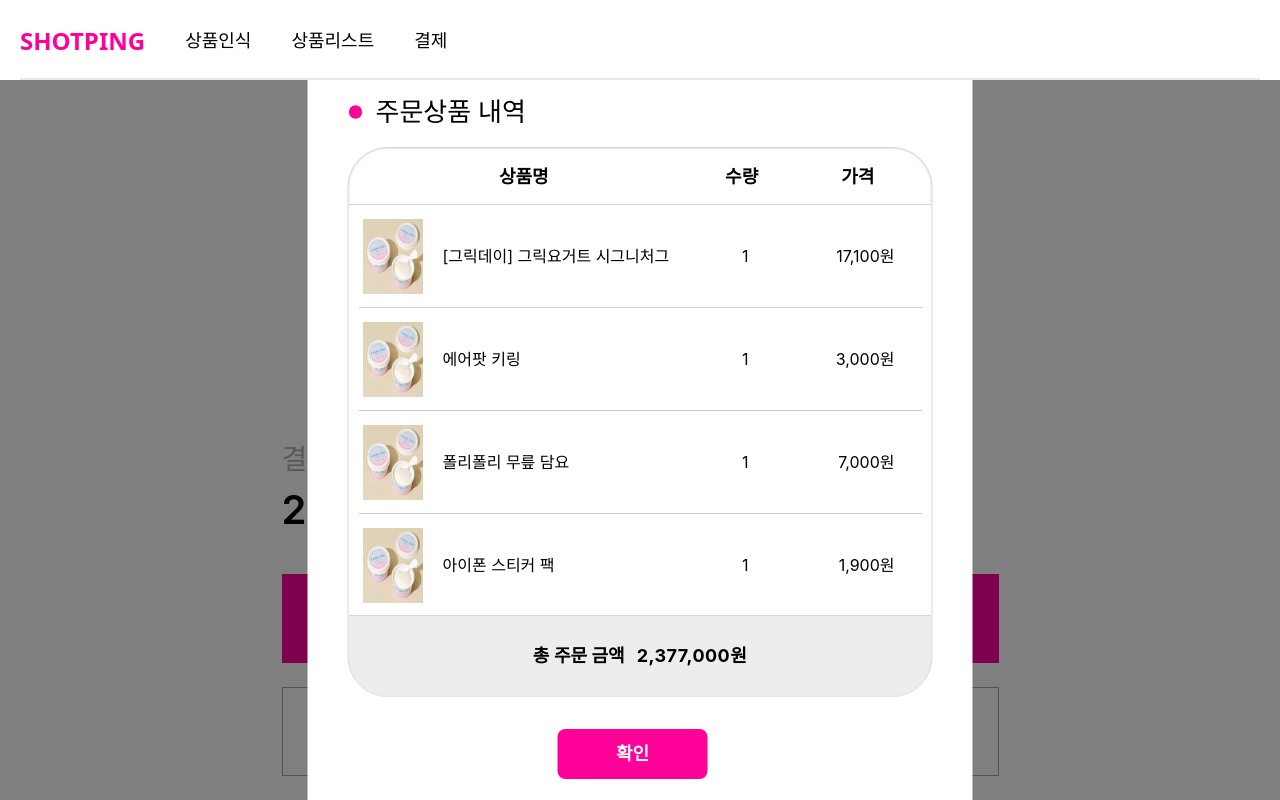
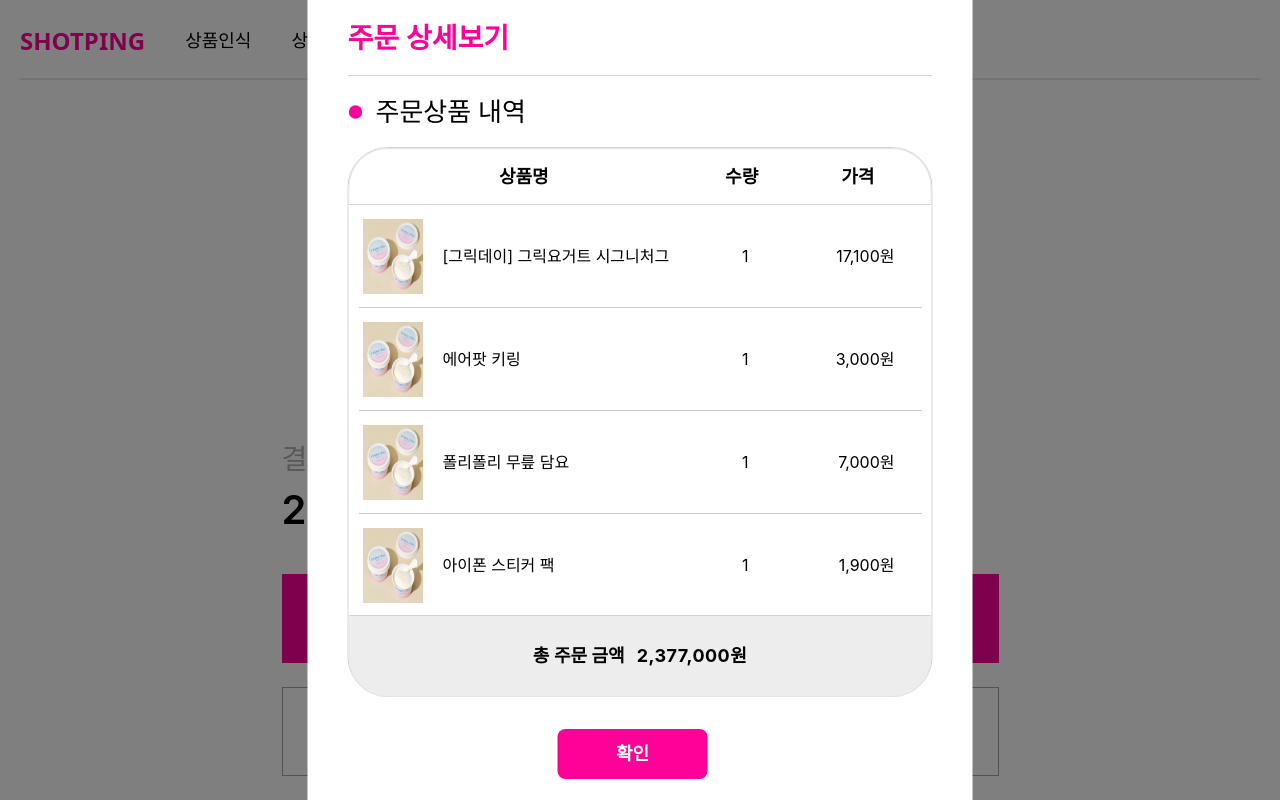
Before and after one commit to 2023-Summer-Bootcamp-TeamC/SHOTPING-frontend, a React (Vite) app: page /pay in a window 1280 px wide. Both pictures are taken after a click on the button "주문내역 상세보기". Built offline with nearby package versions, Linux system fonts and the light colour scheme.

Commit message:
design: PayModal zIndex 수정

```diff
--- a/src/components/Pay/PayModal.tsx
+++ b/src/components/Pay/PayModal.tsx
@@ -8,7 +8,7 @@ interface PayModalProps {
 
 const PayModal: React.FC<PayModalProps> = ({ onClose }) => {
   return (
-    <div className=" fixed top-0 left-0 w-full h-full bg-black bg-opacity-50 flex items-center justify-center">
+    <div className=" fixed top-0 left-0 w-full h-full bg-black bg-opacity-50 flex items-center justify-center z-50">
       <div className="absolute w-[665px] h-[846px] left-1/2 top-1/2  -translate-x-1/2 -translate-y-1/2 rounded-[20px] bg-white p-10">
         <h2 className="text-[28px] text-[#f09] font-semibold mb-4">
           주문 상세보기
```
